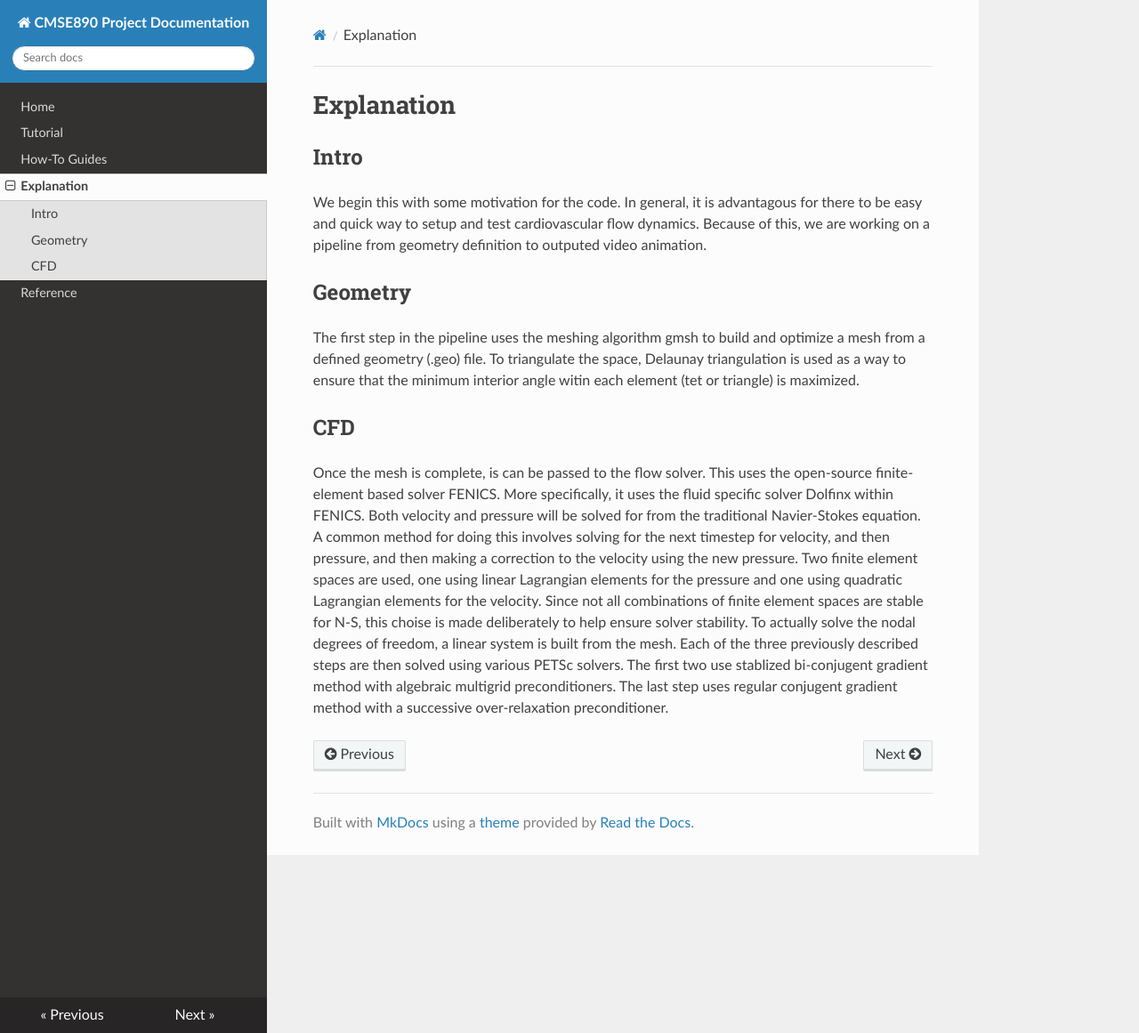
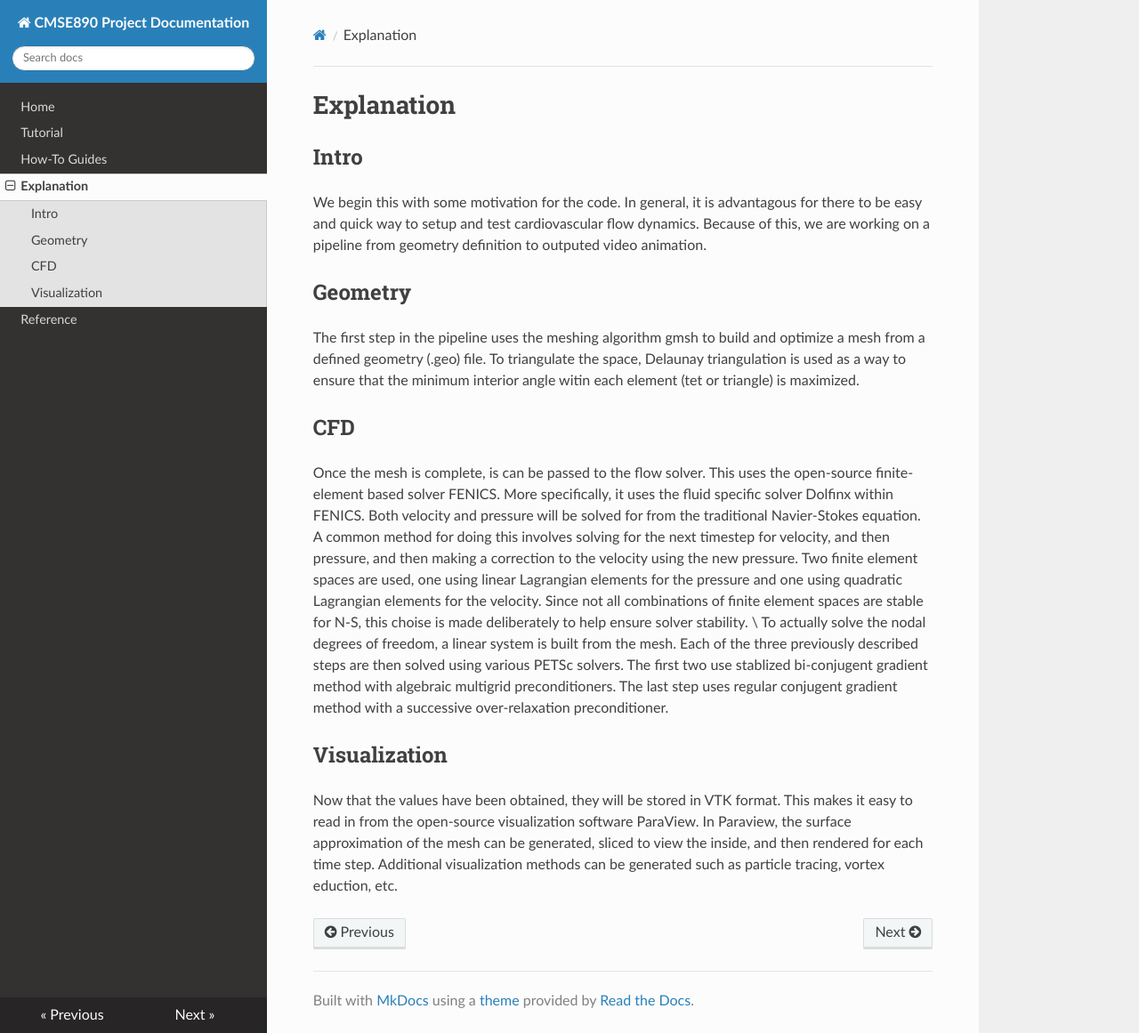
Before and after one commit to nicheilman/CMSE890_Project, an MkDocs documentation site: the page built from docs/Explanation.md, in a window 1280 px wide and 1161 px high. Shown: the whole window at 89% size. Built offline with MkDocs 1.6.1, drawn with Linux system fonts in a browser that asks for light colours; nearby versions of some CDN libraries.

Commit message:
Added more documentation

```diff
--- a/docs/Explanation.md
+++ b/docs/Explanation.md
@@ -7,5 +7,8 @@ We begin this with some motivation for the code. In general, it is advantagous f
 The first step in the pipeline uses the meshing algorithm gmsh to build and optimize a mesh from a defined geometry (.geo) file. To triangulate the space, Delaunay triangulation is used as a way to ensure that the minimum interior angle witin each element (tet or triangle) is maximized.
 
 ## CFD
-Once the mesh is complete, is can be passed to the flow solver. This uses the open-source finite-element based solver FENICS. More specifically, it uses the fluid specific solver Dolfinx within FENICS. Both velocity and pressure will be solved for from the traditional Navier-Stokes equation. A common method for doing this involves solving for the next timestep for velocity, and then pressure, and then making a correction to the velocity using the new pressure. Two finite element spaces are used, one using linear Lagrangian elements for the pressure and one using quadratic Lagrangian elements for the velocity. Since not all combinations of finite element spaces are stable for N-S, this choise is made deliberately to help ensure solver stability.
+Once the mesh is complete, is can be passed to the flow solver. This uses the open-source finite-element based solver FENICS. More specifically, it uses the fluid specific solver Dolfinx within FENICS. Both velocity and pressure will be solved for from the traditional Navier-Stokes equation. A common method for doing this involves solving for the next timestep for velocity, and then pressure, and then making a correction to the velocity using the new pressure. Two finite element spaces are used, one using linear Lagrangian elements for the pressure and one using quadratic Lagrangian elements for the velocity. Since not all combinations of finite element spaces are stable for N-S, this choise is made deliberately to help ensure solver stability. \\
 To actually solve the nodal degrees of freedom, a linear system is built from the mesh. Each of the three previously described steps are then solved using various PETSc solvers. The first two use stablized bi-conjugent gradient method with algebraic multigrid preconditioners. The last step uses regular conjugent gradient method with a successive over-relaxation preconditioner.
+
+## Visualization
+Now that the values have been obtained, they will be stored in VTK format. This makes it easy to read in from the open-source visualization software ParaView. In Paraview, the surface approximation of the mesh can be generated, sliced to view the inside, and then rendered for each time step. Additional visualization methods can be generated such as particle tracing, vortex eduction, etc.
```
Also changed, not shown: docs/Tutorial.md (+12 -0 lines).
